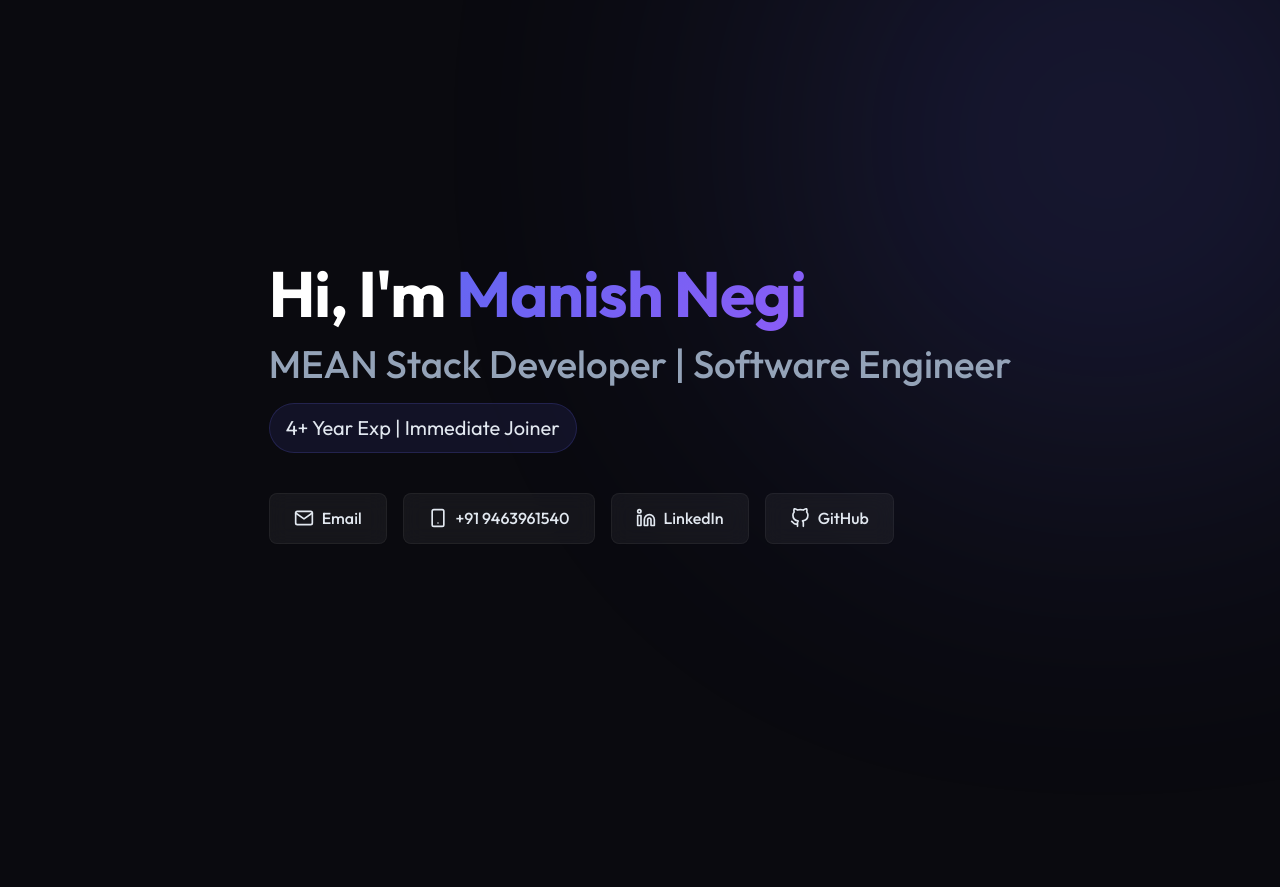
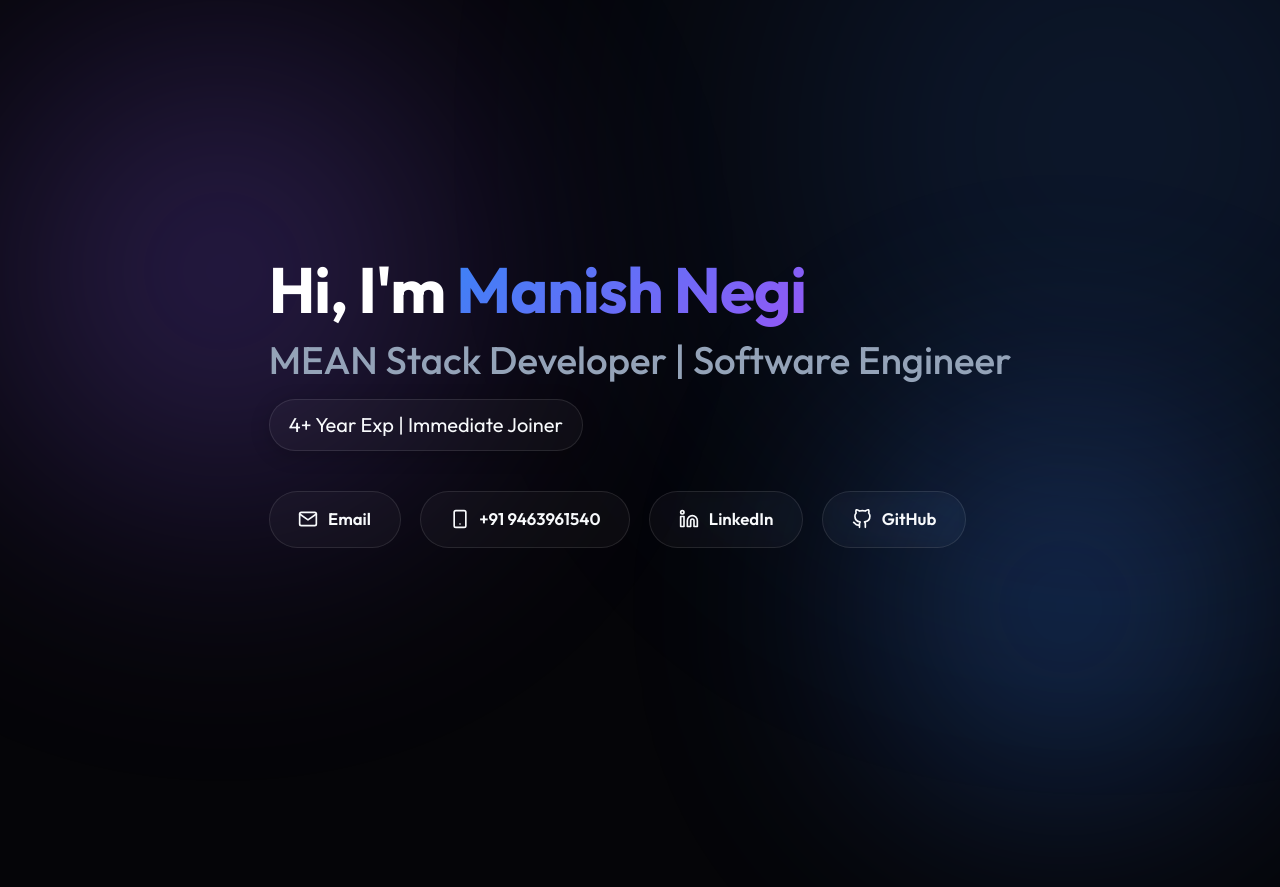
Before and after one commit to mnegi05/portfolio-ui, an Angular app: page / in a window 1280 px wide. Shown: the top 887 px of the page. Built offline with nearby package versions, Linux system fonts and the light colour scheme.

Commit message:
styles updation

```diff
--- a/src/app/components/hero/hero.component.css
+++ b/src/app/components/hero/hero.component.css
@@ -40,6 +40,8 @@
   -webkit-background-clip: text;
   -webkit-text-fill-color: transparent;
   background-clip: text;
+  background-size: 200% auto;
+  animation: shine 5s linear infinite;
 }
 
 .hero-subtitle {
@@ -54,38 +56,55 @@
   color: var(--text-primary);
   margin-bottom: 2.5rem;
   display: inline-block;
-  padding: 0.5rem 1rem;
-  background: rgba(99, 102, 241, 0.1);
-  border: 1px solid rgba(99, 102, 241, 0.2);
+  padding: 0.5rem 1.2rem;
+  background: rgba(255, 255, 255, 0.03);
+  border: 1px solid rgba(255, 255, 255, 0.1);
   border-radius: 2rem;
+  box-shadow: 0 4px 20px rgba(0, 0, 0, 0.2);
 }
 
 .contact-links {
   display: flex;
-  gap: 1rem;
+  gap: 1.2rem;
   flex-wrap: wrap;
 }
 
 .contact-btn {
+  position: relative;
   display: flex;
   align-items: center;
-  gap: 0.5rem;
-  padding: 0.75rem 1.5rem;
-  border-radius: 8px;
-  font-weight: 500;
-  font-size: 1rem;
-  background: rgba(255, 255, 255, 0.05);
-  border: 1px solid var(--border-color);
+  gap: 0.6rem;
+  padding: 0.8rem 1.8rem;
+  border-radius: 30px;
+  font-weight: 600;
+  font-size: 1.05rem;
+  background: rgba(255, 255, 255, 0.03);
+  border: 1px solid rgba(255, 255, 255, 0.1);
   backdrop-filter: blur(10px);
   color: var(--text-primary);
   transition: all var(--transition-normal);
+  overflow: hidden;
+  z-index: 1;
+}
+
+.contact-btn::before {
+  content: '';
+  position: absolute;
+  top: 0; left: 0; right: 0; bottom: 0;
+  background: var(--gradient-accent);
+  opacity: 0;
+  z-index: -1;
+  transition: opacity var(--transition-normal);
 }
 
 .contact-btn:hover {
-  background: var(--accent-primary);
-  border-color: var(--accent-primary);
-  transform: translateY(-2px);
-  color: #fff;
+  transform: translateY(-3px);
+  box-shadow: 0 10px 20px rgba(59, 130, 246, 0.2);
+  border-color: transparent;
+}
+
+.contact-btn:hover::before {
+  opacity: 1;
 }
 
 @keyframes pulse {
--- a/src/styles.css
+++ b/src/styles.css
@@ -2,24 +2,26 @@
 
 :root {
   /* Color Palette */
-  --bg-primary: #0a0a0f;
-  --bg-secondary: #12121a;
-  --text-primary: #e2e8f0;
+  --bg-primary: #050508;
+  --bg-secondary: #0a0a0f;
+  --text-primary: #f8fafc;
   --text-secondary: #94a3b8;
-  --accent-primary: #6366f1;
+  --accent-primary: #3b82f6;
   --accent-secondary: #8b5cf6;
-  --gradient-accent: linear-gradient(135deg, var(--accent-primary), var(--accent-secondary));
-  --border-color: rgba(255, 255, 255, 0.05);
+  --accent-tertiary: #ec4899;
+  --gradient-accent: linear-gradient(135deg, var(--accent-primary), var(--accent-secondary), var(--accent-tertiary));
+  --border-color: rgba(255, 255, 255, 0.08);
+  --glass-bg: rgba(255, 255, 255, 0.03);
 
   /* Typography */
   --font-family: 'Outfit', sans-serif;
 
   /* Spacing */
-  --section-padding: 5rem 2rem;
+  --section-padding: 6rem 2rem;
 
   /* Transitions */
   --transition-fast: 0.2s ease;
-  --transition-normal: 0.3s ease;
+  --transition-normal: 0.3s cubic-bezier(0.4, 0, 0.2, 1);
 }
 
 * {
@@ -32,9 +34,43 @@ body {
   font-family: var(--font-family);
   background-color: var(--bg-primary);
   color: var(--text-primary);
-  line-height: 1.6;
+  line-height: 1.7;
   -webkit-font-smoothing: antialiased;
   overflow-x: hidden;
+  position: relative;
+}
+
+/* Animated Mesh Background */
+body::before, body::after {
+  content: '';
+  position: fixed;
+  width: 50vw;
+  height: 50vw;
+  border-radius: 50%;
+  filter: blur(120px);
+  z-index: -1;
+  opacity: 0.4;
+  animation: float-bg 20s infinite alternate cubic-bezier(0.4, 0, 0.2, 1);
+}
+
+body::before {
+  top: -10%;
+  left: -10%;
+  background: radial-gradient(circle, var(--accent-secondary) 0%, transparent 70%);
+}
+
+body::after {
+  bottom: -10%;
+  right: -10%;
+  background: radial-gradient(circle, var(--accent-primary) 0%, transparent 70%);
+  animation-delay: -10s;
+}
+
+@keyframes float-bg {
+  0% { transform: translate(0, 0) scale(1); }
+  33% { transform: translate(5%, 5%) scale(1.1); }
+  66% { transform: translate(-5%, 10%) scale(0.9); }
+  100% { transform: translate(0, 0) scale(1); }
 }
 
 h1, h2, h3, h4, h5, h6 {
@@ -54,14 +90,20 @@ a:hover {
 }
 
 .section-title {
-  font-size: 2.5rem;
-  font-weight: 700;
-  margin-bottom: 3rem;
+  font-size: 3rem;
+  font-weight: 800;
+  margin-bottom: 4rem;
   text-align: center;
   background: var(--gradient-accent);
   -webkit-background-clip: text;
   -webkit-text-fill-color: transparent;
   background-clip: text;
+  background-size: 200% auto;
+  animation: shine 5s linear infinite;
+}
+
+@keyframes shine {
+  to { background-position: 200% center; }
 }
 
 .container {
@@ -71,20 +113,39 @@ a:hover {
 
 section {
   padding: var(--section-padding);
+  animation: fadeUp 1s ease-out forwards;
+  opacity: 0;
+  transform: translateY(20px);
+}
+
+section:nth-child(1) { animation-delay: 0.1s; }
+section:nth-child(2) { animation-delay: 0.2s; }
+section:nth-child(3) { animation-delay: 0.3s; }
+section:nth-child(4) { animation-delay: 0.4s; }
+section:nth-child(5) { animation-delay: 0.5s; }
+
+@keyframes fadeUp {
+  to {
+    opacity: 1;
+    transform: translateY(0);
+  }
 }
 
 /* Glassmorphism Card Utility */
 .glass-card {
-  background: rgba(255, 255, 255, 0.02);
-  backdrop-filter: blur(10px);
+  background: var(--glass-bg);
+  backdrop-filter: blur(16px);
+  -webkit-backdrop-filter: blur(16px);
   border: 1px solid var(--border-color);
-  border-radius: 16px;
-  padding: 2rem;
-  transition: transform var(--transition-normal), box-shadow var(--transition-normal), background var(--transition-normal);
+  border-radius: 20px;
+  padding: 2.5rem;
+  transition: all var(--transition-normal);
+  box-shadow: 0 4px 30px rgba(0, 0, 0, 0.1);
 }
 
 .glass-card:hover {
-  transform: translateY(-5px);
-  box-shadow: 0 10px 30px rgba(0, 0, 0, 0.5);
-  background: rgba(255, 255, 255, 0.04);
+  transform: translateY(-8px);
+  box-shadow: 0 20px 40px rgba(0, 0, 0, 0.4);
+  background: rgba(255, 255, 255, 0.05);
+  border-color: rgba(255, 255, 255, 0.15);
 }
```
